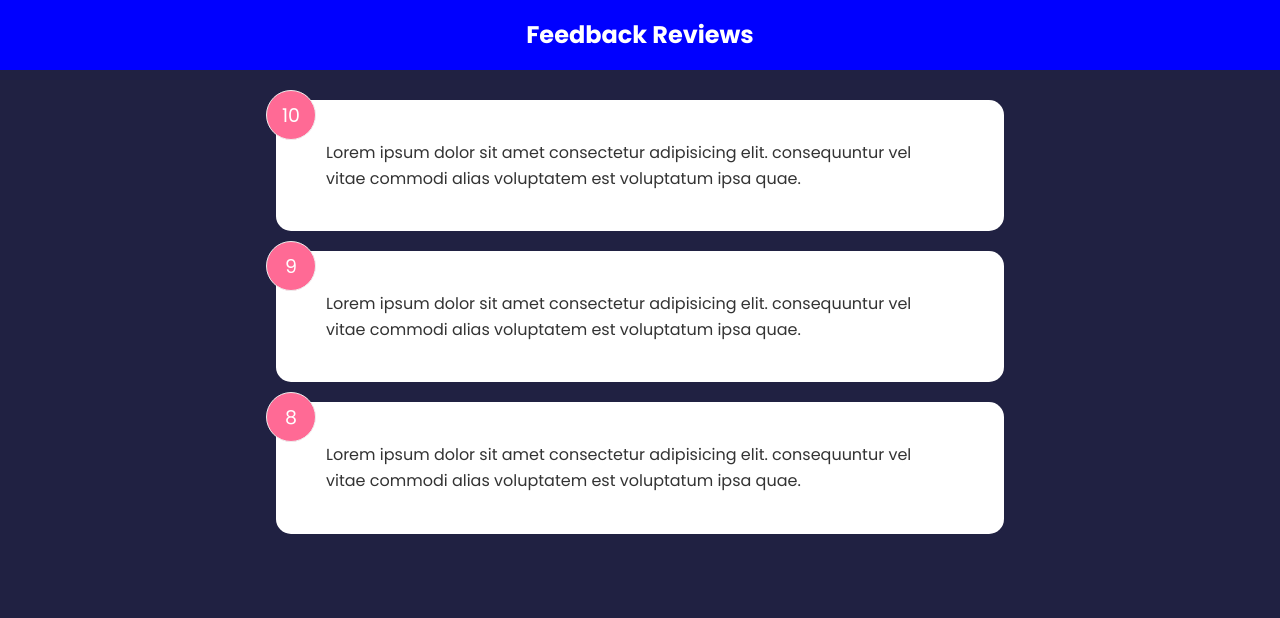
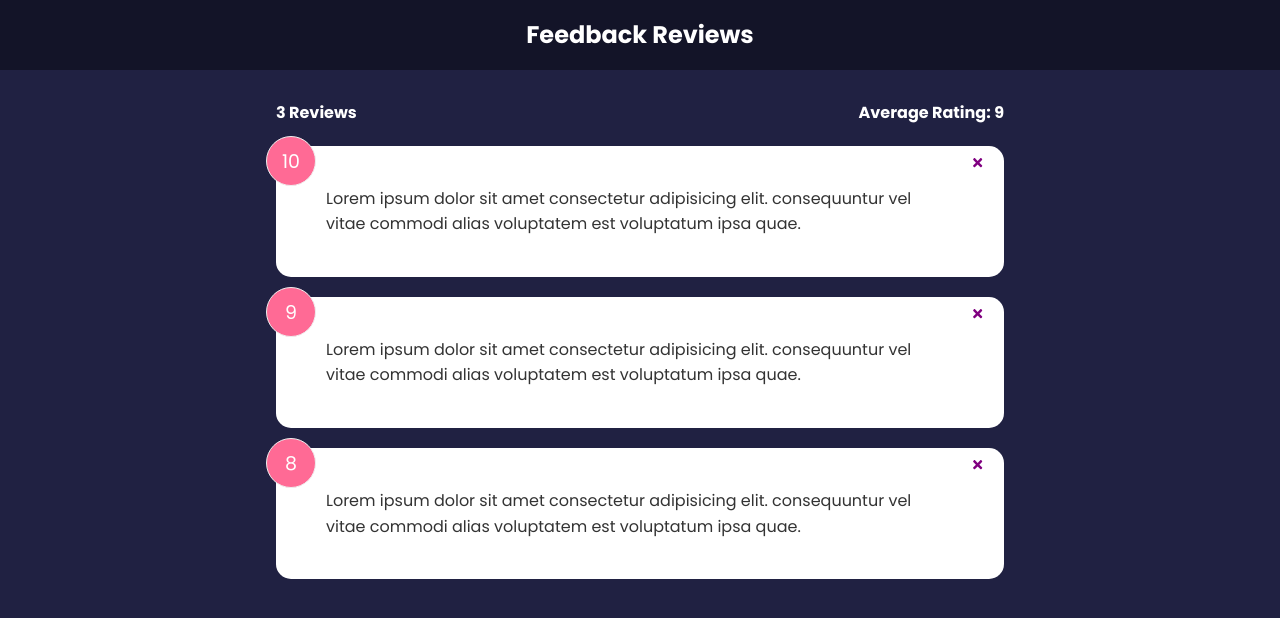
Before and after one commit to aidanxbyrne/feedback-reviews, a React (Create React App) app: page / in a window 1280 px wide. Shown: the top 618 px of the page. Built offline with nearby package versions, Linux system fonts and the light colour scheme.

Commit message:
Feedback Stats and Deletion
- Created FeedbackStats component to display total and averages of reviews
- Added callbacks to remove feedbackItem from feedback state when X icon is clicked

```diff
--- a/package.json
+++ b/package.json
@@ -8,6 +8,7 @@
     "@testing-library/user-event": "^12.8.3",
     "react": "^17.0.2",
     "react-dom": "^17.0.2",
+    "react-icons": "^4.3.1",
     "react-scripts": "4.0.3",
     "web-vitals": "^1.1.2"
   },
--- a/src/App.js
+++ b/src/App.js
@@ -2,15 +2,23 @@ import React, { useState } from "react";
 import Header from "./components/Header";
 import FeedbackList from "./components/FeedbackList";
 import FeedbackData from "./data/FeedbackData";
+import FeedbackStats from "./components/FeedbackStats";
 
 function App() {
   const [feedback, setFeedback] = useState(FeedbackData);
+
+  const deleteItem = (id) => {
+    if (window.confirm("Are you sure you want to delete?")) {
+      setFeedback(feedback.filter((item) => item.id !== id));
+    }
+  };
 
   return (
     <>
       <Header />
       <div className="container">
-        <FeedbackList feedback={feedback} />
+        <FeedbackStats feedback={feedback} />
+        <FeedbackList feedback={feedback} deleteItem={deleteItem} />
       </div>
     </>
   );
--- a/src/components/FeedbackItem.jsx
+++ b/src/components/FeedbackItem.jsx
@@ -1,11 +1,15 @@
 import React from "react";
 import PropTypes from "prop-types";
 import Card from "./shared/Card";
+import { FaTimes } from "react-icons/fa";
 
-function FeedbackItem({ item }) {
+function FeedbackItem({ item, deleteItem }) {
   return (
     <Card>
       <div className="num-display">{item.rating}</div>
+      <button className="close" onClick={() => deleteItem(item.id)}>
+        <FaTimes color="purple"></FaTimes>
+      </button>
       <div className="text-display">{item.text}</div>
     </Card>
   );
--- a/src/components/FeedbackList.jsx
+++ b/src/components/FeedbackList.jsx
@@ -2,7 +2,7 @@ import React from "react";
 import PropTypes from "prop-types";
 import FeedbackItem from "./FeedbackItem";
 
-function FeedbackList({ feedback }) {
+function FeedbackList({ feedback, deleteItem }) {
   if (!feedback || feedback.length === 0) {
     return <p>No Feedback Yet</p>;
   }
@@ -10,7 +10,9 @@ function FeedbackList({ feedback }) {
   return (
     <div className="feedback-list">
       {feedback.map((item) => {
-        return <FeedbackItem key={item.id} item={item} />;
+        return (
+          <FeedbackItem key={item.id} item={item} deleteItem={deleteItem} />
+        );
       })}
     </div>
   );
--- /dev/null
+++ b/src/components/FeedbackStats.jsx
@@ -0,0 +1,26 @@
+import React from "react";
+import PropTypes from "prop-types";
+
+function FeedbackStats({ feedback }) {
+  //Calculate Average rating
+  let feedbackAverage =
+    feedback.reduce((acc, review) => {
+      return acc + review.rating;
+    }, 0) / feedback.length;
+
+  //Set average to 1 decimal and remove 0 decimals
+  feedbackAverage = feedbackAverage.toFixed(1).replace(/[.,]0$/, "");
+
+  return (
+    <div className="feedback-stats">
+      <h4>{feedback.length} Reviews</h4>
+      <h4>Average Rating: {isNaN(feedbackAverage) ? 0 : feedbackAverage}</h4>
+    </div>
+  );
+}
+
+FeedbackStats.propTypes = {
+  feedback: PropTypes.array.isRequired,
+};
+
+export default FeedbackStats;
--- a/src/components/Header.jsx
+++ b/src/components/Header.jsx
@@ -3,7 +3,7 @@ import PropTypes from "prop-types";
 
 function Header({ text }) {
   return (
-    <header style={{ backgroundColor: "blue" }}>
+    <header style={{ backgroundColor: "rgba(0,0,0,0.4)" }}>
       <div className="container">
         <h2>{text}</h2>
       </div>
```
Also changed, not shown: 1 other file (tests, documents, lock files or other folders).
